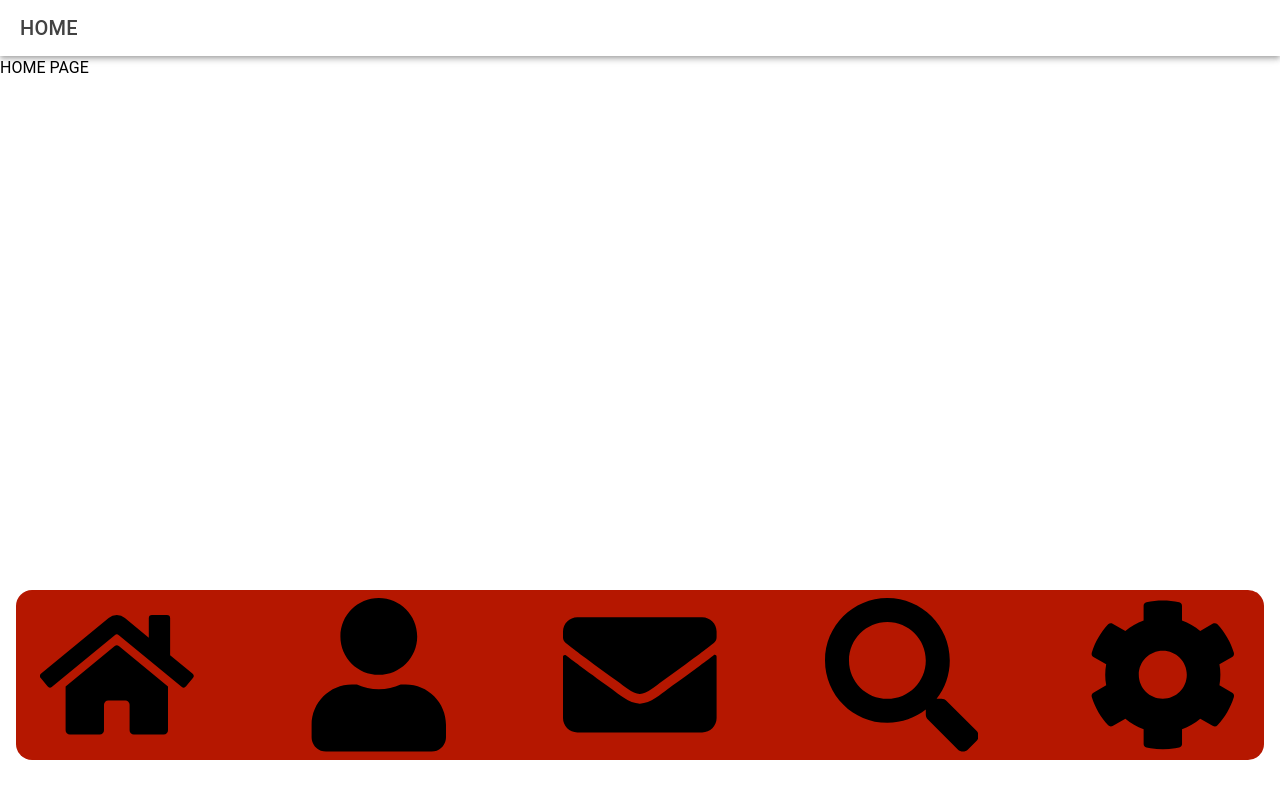
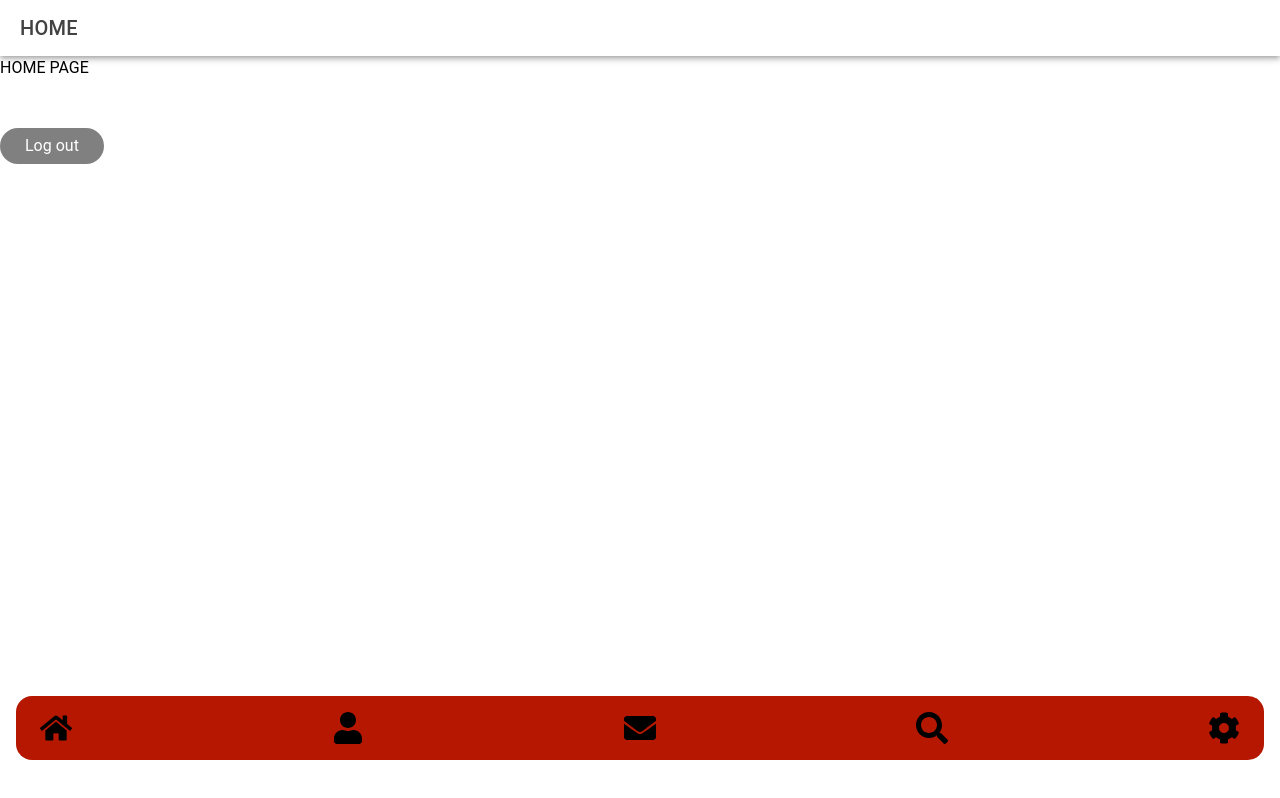
Before and after one commit to oBraenna91/BabyApp, a React (Create React App) app: page /home in a window 1280 px wide. Built offline with nearby package versions, Linux system fonts and the light colour scheme.

Commit message:
logout buttons

```diff
--- a/src/components/forms/loginForm/index.jsx
+++ b/src/components/forms/loginForm/index.jsx
@@ -42,6 +42,7 @@ export default function LoginForm() {
             onChange={(e) => setEmail(e.target.value)}
             required
             className="form-input"
+            placeholder="Email"
           />
         </div>
         <div className="label-input-container">
@@ -52,6 +53,7 @@ export default function LoginForm() {
             onChange={(e) => setPassword(e.target.value)}
             required
             className="form-input"
+            placeholder='Password'
           />
         </div>
         {error && <p className="error-message">{error}</p>}
--- a/src/components/header/index.jsx
+++ b/src/components/header/index.jsx
@@ -25,7 +25,7 @@ export default function Header() {
 
   return (
     <div className={`${styles.navbar} col-12 d-flex align-items-center justify-content-center px-3`}>
-      <div className={`${styles.innerBar} d-flex align-items-center justify-content-between rounded-4 px-4 py-2 col-12 bg-primary`}>
+      <div className={`${styles.innerBar} d-flex align-items-center justify-content-between rounded-4 px-4 py-3 col-12 bg-primary`}>
         <div className={styles.iconContainer} onClick={() => navigate('/home')}>
           <FaHome className={`${styles.icon}`} />
         </div>
--- a/src/components/header/styles.module.scss
+++ b/src/components/header/styles.module.scss
@@ -15,5 +15,5 @@
 
 .icon {
     width: 100%;
-    font-size: 12vw;
+    font-size: 2em;
 }
--- /dev/null
+++ b/src/components/logout-button/index.jsx
@@ -0,0 +1,20 @@
+import React from 'react';
+import { supabase } from '../../supabaseClient';
+import { useIonRouter } from '@ionic/react';
+import styles from './styles.module.scss';
+
+export default function LogoutButton() {
+    const router = useIonRouter();
+
+  const handleLogout = async () => {
+    const confirmed = window.confirm('Are you sure you want to log out?');
+
+    if (confirmed) {
+      await supabase.auth.signOut();
+      alert('You are now logged out!')
+      router.push('/login', 'back');
+    }
+  };
+
+  return <button className={styles.logOutButton} onClick={handleLogout}>Log out</button>;
+}
--- /dev/null
+++ b/src/components/logout-button/styles.module.scss
@@ -0,0 +1,6 @@
+.logOutButton {
+    color:#FFF;
+    background-color: gray;
+    padding: 10px 25px;
+    border-radius: 20px;
+}
--- a/src/pages/home/index.jsx
+++ b/src/pages/home/index.jsx
@@ -1,5 +1,6 @@
 import { IonContent, IonPage, IonHeader, IonToolbar, IonTitle } from '@ionic/react';
 import React from 'react';
+import LogoutButton from '../../components/logout-button';
 
 export default function HomePage() {
     return(
@@ -11,6 +12,9 @@ export default function HomePage() {
             </IonHeader>
             <IonContent>
                 <div>HOME PAGE</div>
+                <div className="my-5">
+                    <LogoutButton />
+                </div>
             </IonContent>
         </IonPage>
     )
```
